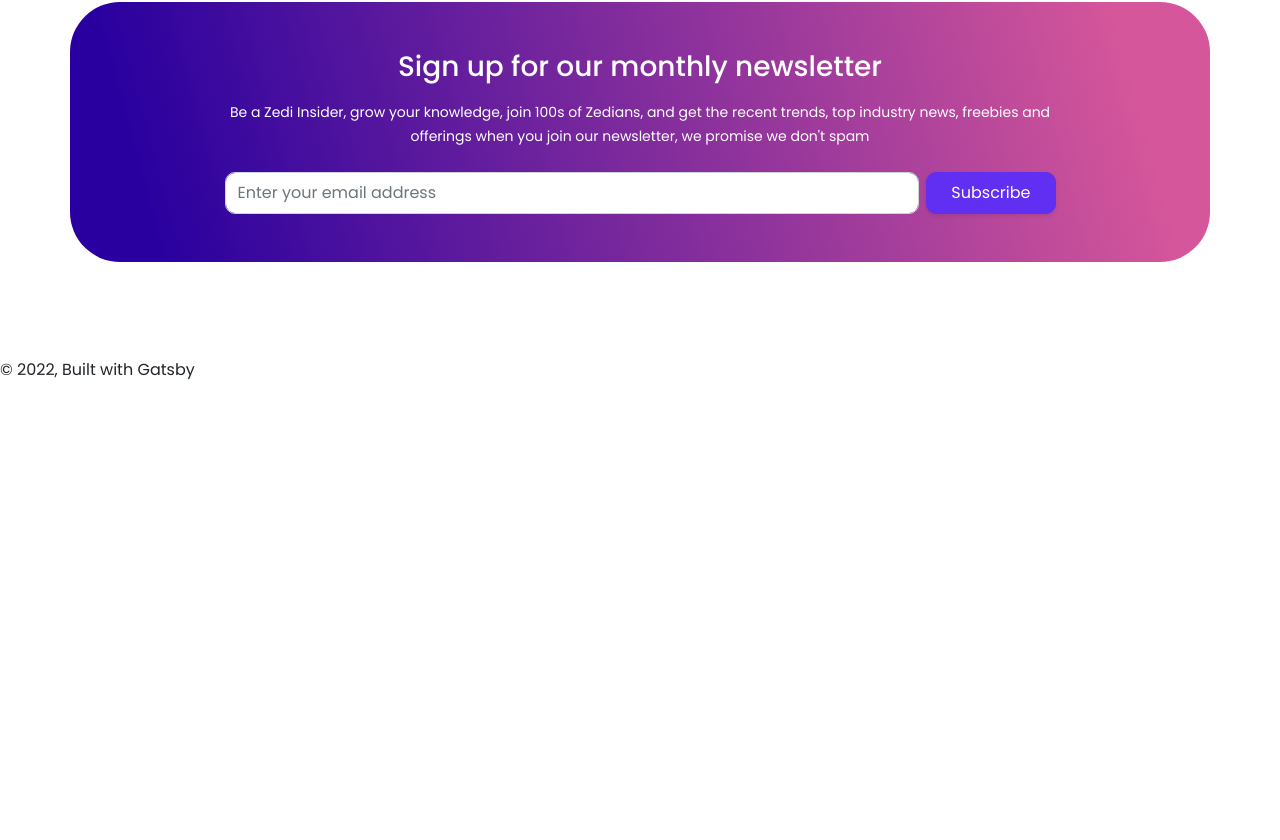
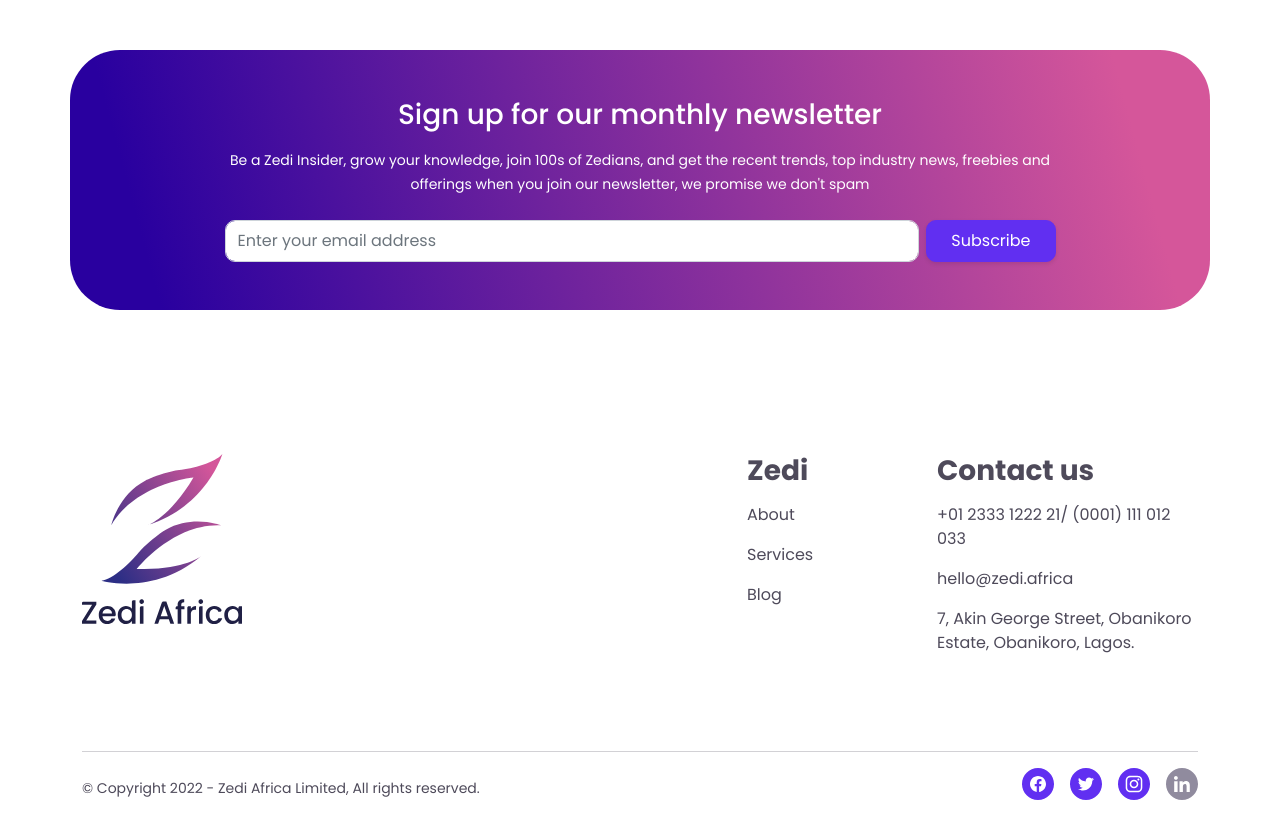
Before and after one commit to promiseNwafor/new-zedi, a Gatsby site: page / in a window 1280 px wide. Shown: the part 3788-4628 px from the top of the page. Before the commit the page ends 4170 px from the top, so only its background shows below. Built offline with nearby package versions, Linux system fonts and the light colour scheme; Gatsby itself is replaced by a stand-in of ours.

Commit message:
add footer

```diff
--- a/src/components/Clients.js
+++ b/src/components/Clients.js
@@ -3,7 +3,7 @@ import { CLIENTS } from "./constants"
 
 const Clients = () => {
   return (
-    <div className="container">
+    <div className="container py-md-5">
       <div className="row">
         {CLIENTS.map(item => (
           <div key={item.id} className="col d-flex justify-content-center">
--- /dev/null
+++ b/src/components/Footer.js
@@ -0,0 +1,84 @@
+import React from "react"
+import { StaticImage } from "gatsby-plugin-image"
+import { Link } from "gatsby"
+import logo from "../assets/icons/logo.svg"
+
+const Footer = () => {
+  return (
+    <footer className="text-title">
+      <div className="container mt-5 pt-md-5 pb-4">
+        <div className="row">
+          <div className="col-md-7">
+            <Link to="/">
+              <img src={logo} className="mb-5 mb-md-0 w-25" alt="logo" />
+            </Link>
+          </div>
+          <div className="col-md-2">
+            <h3 className="fw-bolder">Zedi</h3>
+            <ul className="p-0">
+              <li className="my-3">
+                <Link className="" to="/about">
+                  About
+                </Link>
+              </li>
+              <li className="my-3">
+                <Link className="" to="/about">
+                  Services
+                </Link>
+              </li>
+              <li className="my-3">
+                <Link className="" to="/about">
+                  Blog
+                </Link>
+              </li>
+            </ul>
+          </div>
+          <div className="col-md-3">
+            <h3 className="mb-3 fw-bolder">Contact us</h3>
+            <p>
+              <a href="tel:+012333122221">
+                +01 2333 1222 21/ (0001) 111 012 033
+              </a>
+            </p>
+            <p>
+              <a href="mailto:hello@zedi.africa">hello@zedi.africa </a>
+            </p>
+            <p>
+              <a href="">
+                7, Akin George Street, Obanikoro Estate, Obanikoro, Lagos.
+              </a>
+            </p>
+          </div>
+          <div className="col-12 mt-md-5 pt-3">
+            <hr />
+            <div className="d-md-flex justify-content-between">
+              <p className="copyright pt-2">
+                © Copyright 2022 - Zedi Africa Limited, All rights reserved.
+              </p>
+              <div className="">
+                <StaticImage src="../assets/svgs/facebook.svg" alt="facebook" />
+                <StaticImage
+                  className="ms-3"
+                  src="../assets/svgs/twitter.svg"
+                  alt="twitter"
+                />
+                <StaticImage
+                  className="ms-3"
+                  src="../assets/svgs/instagram.svg"
+                  alt="instagram"
+                />
+                <StaticImage
+                  className="ms-3"
+                  src="../assets/svgs/linkedin.svg"
+                  alt="linkedin"
+                />
+              </div>
+            </div>
+          </div>
+        </div>
+      </div>
+    </footer>
+  )
+}
+
+export default Footer
--- a/src/components/Nav.js
+++ b/src/components/Nav.js
@@ -1,9 +1,7 @@
 import * as React from "react"
-import { StaticImage } from "gatsby-plugin-image"
 import { Navbar, Container, Nav } from "react-bootstrap"
 import { Link } from "gatsby"
 import logo from "../assets/icons/logo.svg"
-import "./styles.scss"
 
 const NavComponent = () => (
   <Navbar className="container-fluid" bg="light" expand="lg">
--- a/src/components/Subscribe.js
+++ b/src/components/Subscribe.js
@@ -3,7 +3,7 @@ import React from "react"
 const Subscribe = () => {
   return (
     <div className="text-white text-center container-fluid py-5 my-5">
-      <div className="Subscribe container d-flex align-items-center py-4 py-md-5 pb-sm-0">
+      <div className="Subscribe container d-flex align-items-center py-5">
         <div className="row justify-content-between align-items-center">
           <div className="col-12 col-md-9 m-auto">
             <h3 className="pb-2">Sign up for our monthly newsletter</h3>
@@ -15,7 +15,7 @@ const Subscribe = () => {
             <div className="input-group mt-4">
               <input
                 type="text"
-                className="form-control py-2 me-2"
+                className="form-control py-2 me-1 me-md-2"
                 placeholder="Enter your email address"
                 aria-label="Recipient's username"
                 aria-describedby="button-addon2"
--- a/src/components/Testimonials.js
+++ b/src/components/Testimonials.js
@@ -1,19 +1,17 @@
 import React from "react"
+import { Carousel } from "react-bootstrap"
 import { TESTIMONIALS } from "./constants"
 
 const Testimonials = () => {
   return (
-    <div className="Testimonials container d-flex flex-column align-items-center my-5 py-md-5 pb-sm-0">
+    <div className="Testimonials container d-flex flex-column align-items-center my-5 pb-md-5 pb-sm-0">
       <div className="row py-4">
         <h2 className="text-dark fw-bolder">Why Startups choose us</h2>
       </div>
-      <div className="row justify-content-between text-title">
+      <div className="row d-none d-md-flex justify-content-between text-title">
         {TESTIMONIALS.map(item => (
-          <div className="col-md-4 mb-3 cover">
-            <div
-              className="box mx-md-2 d-flex flex-column justify-content-between"
-              key={item.id}
-            >
+          <div key={item.id} className="col-md-4 mb-3 cover">
+            <div className="box mx-md-2 d-flex flex-column justify-content-between">
               <p>{item.message}</p>
               <div className="d-flex align-items-center">
                 <img className="" src={item.src} alt={item.title} />
@@ -26,6 +24,27 @@ const Testimonials = () => {
           </div>
         ))}
       </div>
+      <Carousel className="d-md-none">
+        {TESTIMONIALS.map(item => (
+          <Carousel.Item className="" key={item.id}>
+            <div className="col-md-4 mb-3 cover">
+              <div
+                className="box mx-md-2 d-flex flex-column justify-content-between"
+                key={item.id}
+              >
+                <p>{item.message}</p>
+                <div className="d-flex align-items-center">
+                  <img className="" src={item.src} alt={item.title} />
+                  <div className="name ps-2">
+                    <h5 className="fw-bolder mb-0">{item.title}</h5>
+                    <p className="mb-0">{item.subtitle}</p>
+                  </div>
+                </div>
+              </div>
+            </div>
+          </Carousel.Item>
+        ))}
+      </Carousel>
     </div>
   )
 }
--- a/src/components/layout.js
+++ b/src/components/layout.js
@@ -1,14 +1,9 @@
-/**
- * Layout component that queries for data
- * with Gatsby's useStaticQuery component
- *
- * See: https://www.gatsbyjs.com/docs/use-static-query/
- */
-
 import * as React from "react"
 import PropTypes from "prop-types"
 import { useStaticQuery, graphql } from "gatsby"
 import NavComponent from "./Nav"
+import Footer from "./Footer"
+import "./styles.scss"
 
 const Layout = ({ children }) => {
   const data = useStaticQuery(graphql`
@@ -25,15 +20,7 @@ const Layout = ({ children }) => {
     <>
       <NavComponent />
       <main>{children}</main>
-      <footer
-        style={{
-          marginTop: `2rem`,
-        }}
-      >
-        © {new Date().getFullYear()}, Built with
-        {` `}
-        <a href="https://www.gatsbyjs.com">Gatsby</a>
-      </footer>
+      <Footer />
     </>
   )
 }
--- a/src/components/styles.scss
+++ b/src/components/styles.scss
@@ -112,7 +112,6 @@ nav {
     .box {
       box-shadow: 0px 3px 10px rgba(0, 0, 0, 0.05);
       border-radius: 10px;
-      // margin: 0px 8px;
       padding: 20px;
       height: 100%;
 
@@ -127,6 +126,14 @@ nav {
     }
   }
 }
+// .carousel-inner {
+//   overflow: auto !important;
+// }
+// .carousel-item {
+//   background-color: red !important;
+//   float: none !important;
+//   position: relative !important;
+// }
 
 .Subscribe {
   background: linear-gradient(254.81deg, #d5569a 8.13%, #29009f 92.46%);
@@ -142,3 +149,9 @@ nav {
     border-radius: 10px !important;
   }
 }
+
+footer {
+  .copyright {
+    font-size: 14px;
+  }
+}
```
Also changed, not shown: src/assets/svgs/facebook.svg (added), src/assets/svgs/instagram.svg (added), src/assets/svgs/linkedin.svg (added), src/assets/svgs/twitter.svg (added).
